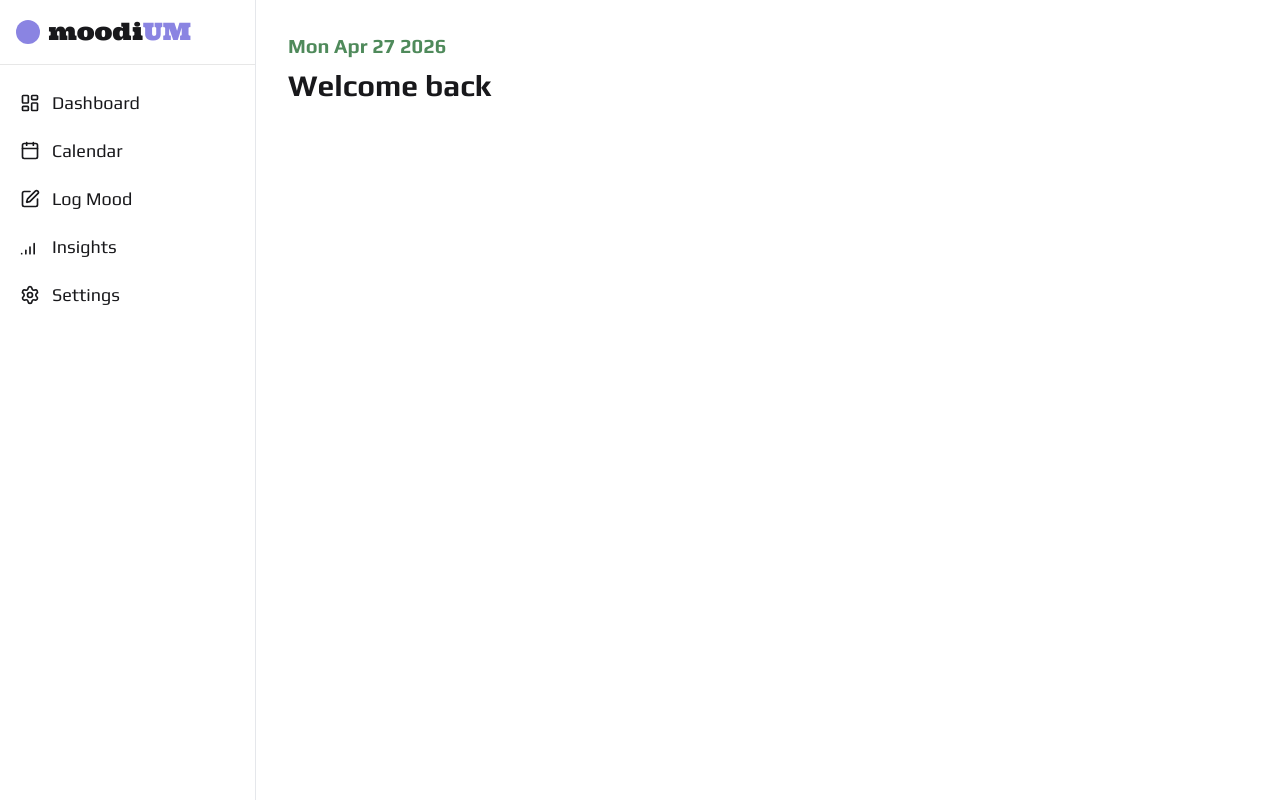
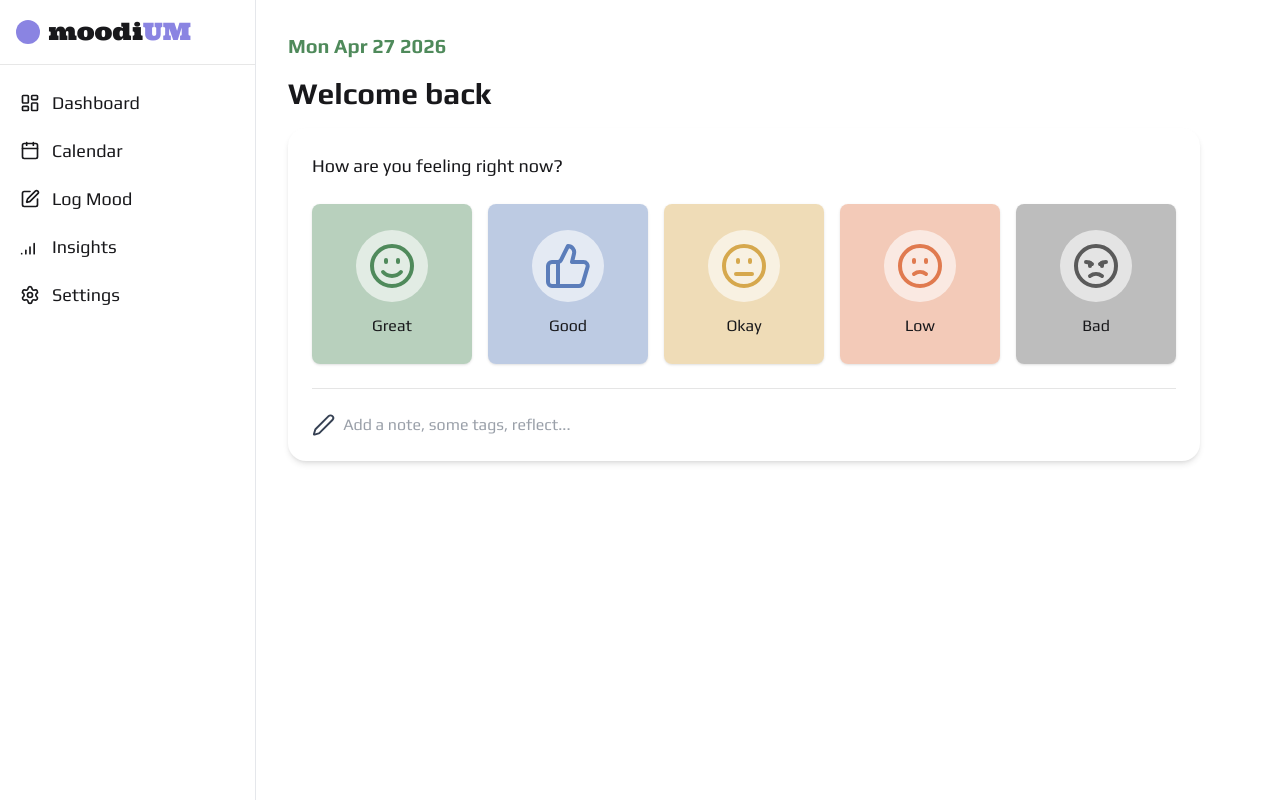
Before and after one commit to EdroCode/Moodium, a Next.js app: page /dashboard in a window 1280 px wide. Built offline with nearby package versions, Linux system fonts and the light colour scheme; no server answers; a web font is replaced by a local one.

Commit message:
feat: mood entry component

```diff
--- a/src/app/calendar-page/page.tsx
+++ b/src/app/calendar-page/page.tsx
@@ -1,7 +1,7 @@
 "use client";
 
 import * as React from "react";
-import Sidebar from "../../components/ui/Sidebar";
+import Sidebar from "../../components/Sidebar";
 import { Calendar } from "@/components/ui/calendar";
 
 export default function CalendarPage() {
--- a/src/app/dashboard/page.tsx
+++ b/src/app/dashboard/page.tsx
@@ -1,8 +1,9 @@
 "use client";
 
 import { LayoutDashboard, Calendar, Plus, LineChart } from "lucide-react";
-import Sidebar from "../../components/ui/Sidebar";
+import Sidebar from "../../components/Sidebar";
 import { useUser } from "@clerk/nextjs";
+import MoodEntry from "../../components/MoodEntry";
 
 const moods = [
   { label: "Great", color: "bg-emerald-900/40 text-emerald-200" },
@@ -27,13 +28,14 @@ export default function Dashboard() {
   return (
     <div className="flex min-h-screen bg-white text-zinc-100 font-sans">
       <Sidebar />
-      <div className="flex flex-col p-8 gap-2">
+      <div className="flex flex-col p-8 gap-4">
         <h1 className="text-mood-great text-xl font-semibold font-play">
           {new Date().toDateString()}
         </h1>
         <h1 className="text-primary text-3xl font-semibold font-play">
           Welcome back {user?.fullName}
         </h1>
+        <MoodEntry />
       </div>
     </div>
   );
--- a/src/app/insights/page.tsx
+++ b/src/app/insights/page.tsx
@@ -1,6 +1,6 @@
 "use client";
 
-import Sidebar from "../../components/ui/Sidebar";
+import Sidebar from "../../components/Sidebar";
 
 export default function Insights() {
   return (
--- a/src/app/log-mood/page.tsx
+++ b/src/app/log-mood/page.tsx
@@ -1,6 +1,6 @@
 "use client";
 
-import Sidebar from "../../components/ui/Sidebar";
+import Sidebar from "../../components/Sidebar";
 
 export default function LogMood() {
   return (
--- a/src/app/settings/page.tsx
+++ b/src/app/settings/page.tsx
@@ -1,6 +1,6 @@
 "use client";
 
-import Sidebar from "../../components/ui/Sidebar";
+import Sidebar from "../../components/Sidebar";
 import { Calendar } from "@/components/ui/calendar";
 
 export default function Settings() {
--- /dev/null
+++ b/src/components/MoodEntry.tsx
@@ -0,0 +1,89 @@
+"use client";
+
+import { Smile, ThumbsUp, Meh, Frown, Angry, Pen } from "lucide-react";
+
+const moods = [
+  {
+    label: "Great",
+    color: "bg-mood-great/40 text-mood-great",
+    icon: Smile,
+  },
+  {
+    label: "Good",
+    color: "bg-mood-good/40 text-mood-good",
+    icon: ThumbsUp,
+  },
+  {
+    label: "Okay",
+    color: "bg-mood-okay/40 text-mood-okay",
+    icon: Meh,
+  },
+  {
+    label: "Low",
+    color: "bg-mood-low/40 text-mood-low",
+    icon: Frown,
+  },
+  {
+    label: "Bad",
+    color: "bg-mood-bad/40 text-mood-bad",
+    icon: Angry,
+  },
+];
+
+function MoodCard({
+  label,
+  color,
+  Icon,
+  onClick,
+}: {
+  label: string;
+  color: string;
+  Icon: any;
+  onClick?: () => void;
+}) {
+  return (
+    <button
+      onClick={onClick}
+      className={`flex flex-col cursor-pointer items-center justify-center gap-3 p-6 rounded-md shadow-sm hover:shadow-md hover:scale-105 transition w-40 h-40 ${color}`}
+    >
+      <div className="w-18 h-18 rounded-full flex items-center justify-center bg-white/60">
+        <Icon className="w-12 h-12" />
+      </div>
+      <span className="text-md font-play text-primary font-medium">
+        {label}
+      </span>
+    </button>
+  );
+}
+
+export default function MoodEntry() {
+  return (
+    <div className="w-full max-w-5xl mx-auto bg-white rounded-2xl shadow-md p-6">
+      <h2 className="text-lg font-play text-primary mb-6">
+        How are you feeling right now?
+      </h2>
+
+      <div className="flex gap-4 justify-between flex-wrap">
+        {moods.map((mood) => (
+          <MoodCard
+            key={mood.label}
+            label={mood.label}
+            color={mood.color}
+            Icon={mood.icon}
+            onClick={() => console.log(mood.label)}
+          />
+        ))}
+      </div>
+
+      <div className="my-6 border-t" />
+
+      <div className="flex items-center gap-2 text-gray-700">
+        <Pen></Pen>
+        <input
+          className="w-full font-play outline-none text-md"
+          placeholder="Add a note, some tags, reflect..."
+        />
+      </div>
+    </div>
+  );
+}
```
Also changed, not shown: src/components/Sidebar.tsx (renamed from src/components/ui/Sidebar.tsx).
